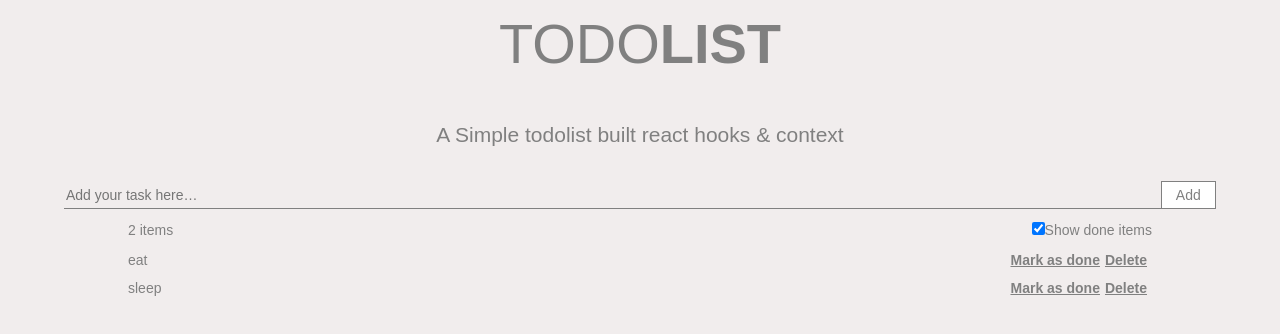
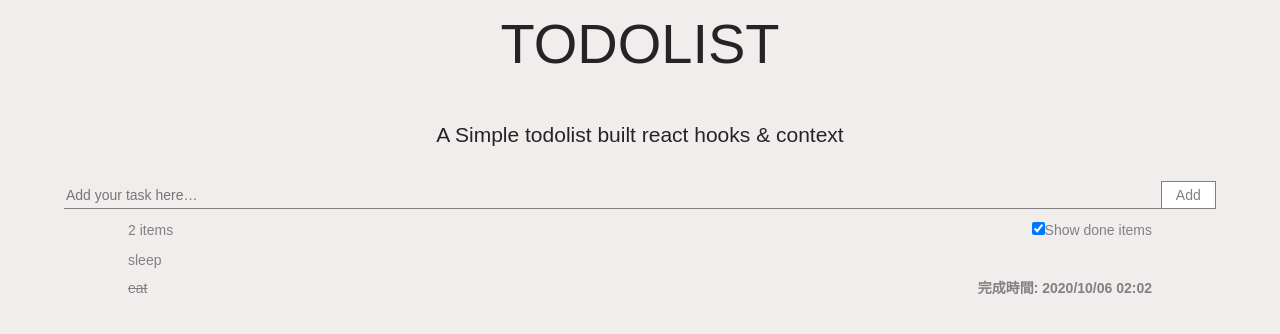
Before and after one commit to keehl1213/frontend_training, a React app in the folder frontend/: page / in a window 1280 px wide. Both pictures are taken after a click on the checkbox 1038 px from the left and 228 px from the top of the page. Shown: the top 334 px of the page. Built offline with nearby package versions, Linux system fonts and the light colour scheme.

Commit message:
todoList version 2

```diff
--- a/frontend/src/App/App.js
+++ b/frontend/src/App/App.js
@@ -1,7 +1,10 @@
 import React, { useState } from 'react';
 import * as Style from "./Style";
+import TodoAct from "./components/TodoAct";
+import Date from "./components/DateFormat";
+import DoneShow from "./components/DoneShow";
 
-const DATA = [
+const Data = [
   {
     id: 1,
     title: 'eat',
@@ -15,60 +18,85 @@ const DATA = [
 ];
 
 const App = () => {
-    const [list, setList] = useState(DATA);
+    const [list, setList] = useState(Data);
     const [title, setTitle] = useState('');
+    const [doneCheck, setDoneCheck] = useState(false);
+
     const addItems = () => {
       const id = Math.random();
       {
-        title &&
+        title
+        &&
         setList([...list, {id, title, doneTime: ''}]);
         setTitle('');
       }
+    }
+    const handleClick = () => {
+      setDoneCheck(!doneCheck);
+    }
 
+    const doneTodo = (id) => {
+      const findID = list.find((item) => (item.id === id));
+      const filterID = list.filter((item) => (item.id !== id));
+      const date = new Date().format();
+      const addDoneTime = {doneTime:date};
+      const updateTodo = {...findID,...addDoneTime};
+      setList([...filterID, updateTodo]);
     }
-    // const deleteItem = (props) => {
-    //     console.log(props)
-    //     const a = list
-    //     .find(item => item.id === props)
-    //     console.log(a)
-    // }
+
+    const deleteTodo = (id) => {
+      setList(list.filter(item => item.id !== id));
+    }
+
     return (
       <Style.Container>
         <Style.Header>
-          <Style.Logo>
+          <h1>
             Todo<strong>List</strong>
-          </Style.Logo>
-          <Style.Desc>
+          </h1>
+          <h2>
             A Simple todolist built react hooks & context
-          </Style.Desc>
+          </h2>
         </Style.Header>
         <Style.ContentBox>
           <Style.AddList>
-              <input type="text" className="inputBox" placeholder="Add your task here…" value={title} onChange={(e)=>setTitle(e.target.value)}/>
-              <button className="addButton"  onClick={addItems}>Add</button>
+              <input type="text" className="inputBox" placeholder="Add your task here…" value={title} onChange={(e)=>setTitle(e.target.value)} />
+              <button className="addButton" onClick={addItems}>Add</button>
           </Style.AddList>
           <Style.ListBox>
             <Style.Item>
               <Style.ListText>{list.length} items</Style.ListText>
               <Style.ListText>
-                <input type="checkbox" />
+                <input type="checkbox" onClick={handleClick} checked={doneCheck} />
                 Show done items
               </Style.ListText>
             </Style.Item>
 
-              {list.map((item) =>
+              {list
+              .filter((item) => !item.doneTime)
+              .map((item) =>
                   (
-                  <Style.ListRow>
-                    { item.title }
-                    <Style.ReviseBox>
-                      <Style.ReviseRow>Mark as done</Style.ReviseRow>
-                      <Style.ReviseRow>Delete</Style.ReviseRow>
-                    </Style.ReviseBox>
-                  </Style.ListRow>
+                    <TodoAct
+                      item={item}
+                      deleteTodo={deleteTodo}
+                      doneTodo={doneTodo}
+                    />
                   )
-                  //<ListItems id={item.id} title={item.title} doneTime={item.doneTime} />
               )}
 
+              {
+                doneCheck
+                &&
+                list
+                .filter ((item) => item.doneTime)
+                .map((item) =>
+                (
+                  <DoneShow
+                    item={item}
+                  />
+                )
+              )
+              }
           </Style.ListBox>
         </Style.ContentBox>
       </Style.Container>
--- a/frontend/src/App/Style.js
+++ b/frontend/src/App/Style.js
@@ -11,18 +11,23 @@ export const Container = styled.div`
 
 export const Header = styled.div`
   margin-bottom: 30px;
+  h1 {
+    margin: 0;
+    margin-bottom: 30px;
+    display: flex;
+    justify-content: center;
+    text-transform:uppercase;
+    font-size: 4em;
+    font-weight: lighter;
+  }
+  h2 {
+    font-weight: lighter;
+    margin: 0;
+  }
 `;
 
-export const Logo = styled.div`
-  display: flex;
-  justify-content: center;
-  text-transform:uppercase;
-  font-size: 4em;
-  margin-bottom: 30px;
-`;
-
-export const Desc = styled.div`
-  font-size: 1.5em;
+export const TextDelete = styled.div`
+  text-decoration: line-through;
 `;
 
 export const ContentBox = styled.div`
@@ -71,26 +76,17 @@ export const ListShow = styled.div`
   flex-direction: column;
 `;
 
-export const ListRow = styled.div`
-  display: flex;
-  align-items: center;
-  justify-content: space-between;
-  height: 2em;
-  :hover {
-    background-color: #E5E5E5;
-  }
-`;
-
-export const ReviseRow = styled.div`
-  text-decoration: underline;
-  margin-right: 5px;
+export const DoneTimeBox = styled.div`
   font-weight: bold;
 `;
 
-export const ReviseBox = styled.div`
-  display: flex;
-  justify-content: space-between;
-`;
+export const Revise = styled.div`
+  text-decoration: underline;
+  font-weight: bold;
+  :not(:last-child){
+    margin-right: 10px;
+  }
+`
 
 export const ListText = styled.div`
   display: block;
--- /dev/null
+++ b/frontend/src/App/components/DateFormat.js
@@ -0,0 +1,10 @@
+Date.prototype.format = function () {
+    const yyyy = this.getFullYear().toString();
+    const mm = (this.getMonth() + 1).toString();
+    const dd = this.getDate().toString();
+    const h =  this.getHours().toString();
+    const m = this.getMinutes().toString();
+    return `${yyyy}/${mm.padStart(2, '0')}/${dd.padStart(2, '0')} ${h.padStart(2, '0')}:${m.padStart(2, '0')}`;
+};
+
+export default Date;
--- /dev/null
+++ b/frontend/src/App/components/DoneShow.js
@@ -0,0 +1,17 @@
+import React from 'react';
+import * as TodoActStyle from "./TodoActStyle";
+
+const DoneShow = (props) => {
+    const {item} = props;
+    const {id, title, doneTime} = item;
+    return (
+        <TodoActStyle.ListRow>
+            <TodoActStyle.TextDelete>{title}</TodoActStyle.TextDelete>
+            <TodoActStyle.DoneTimeBox>
+                完成時間: {doneTime}
+            </TodoActStyle.DoneTimeBox>
+        </TodoActStyle.ListRow>
+    )
+}
+
+export default DoneShow;
--- /dev/null
+++ b/frontend/src/App/components/TodoAct.js
@@ -0,0 +1,19 @@
+import React from 'react';
+import * as TodoActStyle from "./TodoActStyle";
+
+const TodoAct = (props) => {
+    const {item, deleteTodo, doneTodo} = props;
+    const {id, title} = item;
+
+    return (
+        <TodoActStyle.ListRow>
+            {title}
+            <TodoActStyle.ReviseBox>
+                <button className="reviseRow" onClick={() => {doneTodo(id)}}>Mark as done</button>
+                <button className="reviseRow" onClick={() => {deleteTodo(id)}}>Delete</button>
+            </TodoActStyle.ReviseBox>
+        </TodoActStyle.ListRow>
+    )
+}
+
+export default TodoAct;
--- /dev/null
+++ b/frontend/src/App/components/TodoActStyle.js
@@ -0,0 +1,43 @@
+import styled from 'styled-components';
+
+export const ListRow = styled.div`
+  display: flex;
+  align-items: center;
+  justify-content: space-between;
+  height: 2em;
+  :hover {
+    background-color: #E5E5E5;
+  }
+`;
+
+export const ReviseBox = styled.div`
+  ${ListRow}:hover & {
+  display: block;
+  }
+  display: none;
+  font-weight: bold;
+  .reviseRow {
+    border-style: none;
+    text-decoration: underline;
+    font-size: 1em;
+    padding: 0px;
+    font-weight: bold;
+    background-color: transparent;
+    color:gray;
+    :not(:last-child){
+      margin-right: 10px;
+    }
+  }
+`;
+
+export const ListText = styled.div`
+  display: block;
+`;
+
+export const DoneTimeBox = styled.div`
+  font-weight: bold;
+`;
+
+export const TextDelete = styled.div`
+  text-decoration: line-through;
+`;
```
Also changed, not shown: frontend/src/ListItems.js (deleted, +0 -12 lines).
